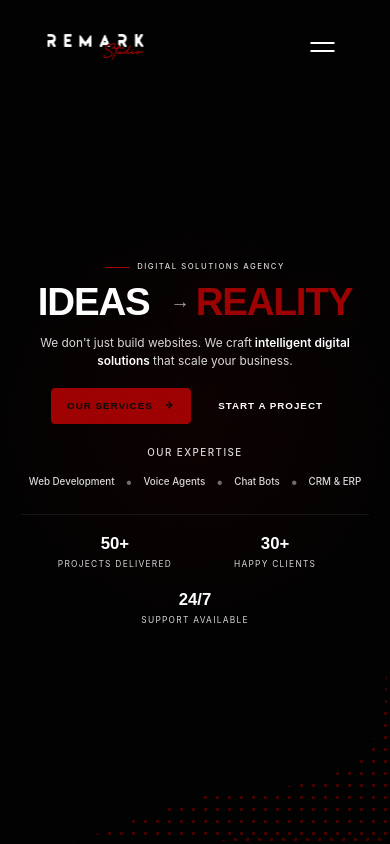
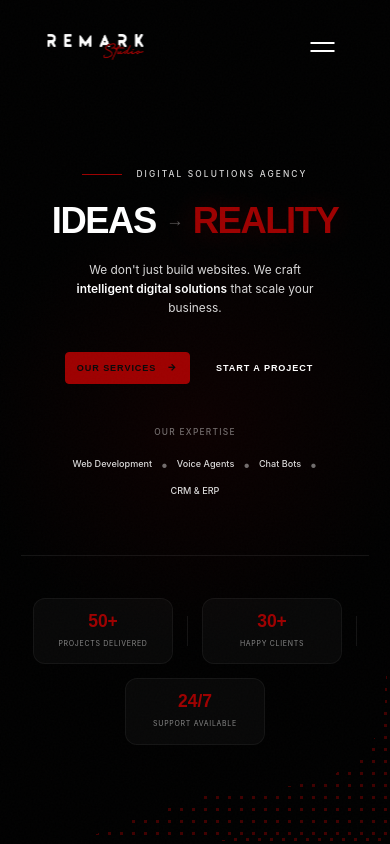
Before and after one commit to AdamChoudary/Remark, a React (Vite) app: page / in a window 390 px wide. Shown: the top 844 px of the page. Built offline with nearby package versions, Linux system fonts and the light colour scheme; a web font is replaced by a local one.

Commit message:
style: refine hero section mobile layout and responsive typography

```diff
--- a/src/components/Header/Header.css
+++ b/src/components/Header/Header.css
@@ -19,11 +19,15 @@
 
 .logo-link {
     flex-shrink: 0;
+    line-height: 0;
+    display: flex;
+    align-items: center;
 }
 
 .logo {
     height: 2.8rem;
     display: block;
+    vertical-align: middle;
     opacity: 0;
     animation: fadeSlideUp 0.6s 0.2s var(--ease-out) forwards;
 }
--- a/src/components/Hero/Hero.css
+++ b/src/components/Hero/Hero.css
@@ -313,85 +313,142 @@
 /* Large Phones (576px - 767px) */
 @media (max-width: 767px) {
     .hero {
-        padding: 5rem 0 3rem;
+        padding: 80px 0 60px;
         min-height: 100dvh;
+        display: flex;
+        flex-direction: column;
+        justify-content: center;
+        align-items: center;
         text-align: center;
     }
 
     .hero-eyebrow {
         justify-content: center;
-        margin-bottom: 0.5rem;
-        font-size: 0.65rem;
+        margin-bottom: 1.5rem;
+        font-size: 0.6rem;
+        letter-spacing: 0.25em;
     }
 
     .hero-title {
-        font-size: 3.5rem;
-        margin-bottom: 1rem;
-        letter-spacing: -0.03em;
+        font-size: 3rem;
+        margin-bottom: 1.5rem;
+        letter-spacing: -0.04em;
+        line-height: 1;
+        display: block;
     }
 
     .title-line {
+        display: flex;
         justify-content: center;
-        gap: 0.5rem;
+        align-items: center;
+        gap: 0.75rem;
+        flex-wrap: wrap;
+    }
+
+    .title-word:first-child {
+        transform: none;
+        font-weight: 700;
+        opacity: 1;
+    }
+
+    .title-word.accent {
+        transform: none;
+        font-weight: 700;
+        text-shadow: 0 0 30px var(--accent-glow);
+    }
+
+    .title-arrow {
+        font-size: 1.25rem;
+        margin: 0;
+        transform: none;
+        opacity: 0.5;
     }
 
     .hero-subtitle {
-        font-size: 1rem;
-        margin-bottom: 1.75rem;
+        font-size: 0.95rem;
+        margin-bottom: 2.5rem;
+        max-width: 320px;
         margin-left: auto;
         margin-right: auto;
+        line-height: 1.6;
+        opacity: 0.8;
     }
 
     .hero-cta {
+        display: flex;
         justify-content: center;
-        margin-bottom: 1.5rem;
-        gap: 0.5rem;
+        align-items: center;
+        margin-bottom: 3rem;
+        gap: 1.25rem;
     }
 
     .hero-cta .btn {
-        padding: 0.6rem 1.1rem;
-        font-size: 0.7rem;
+        padding: 0.6rem 1rem;
+        font-size: 0.65rem;
+        letter-spacing: 0.1em;
+        min-width: 140px;
     }
 
     .hero-trust {
         flex-direction: column;
         align-items: center;
-        gap: 0.75rem;
-        width: 100%;
+        gap: 1rem;
+        margin-bottom: 4rem;
+    }
+
+    .trust-label {
+        font-size: 0.6rem;
+        opacity: 0.5;
     }
 
     .trust-logos {
         justify-content: center;
         flex-wrap: wrap;
-        gap: 0.75rem;
+        gap: 0.6rem;
+        max-width: 280px;
     }
 
     .trust-logo {
-        font-size: 0.7rem;
+        font-size: 0.65rem;
     }
 
     .hero-stats {
+        margin-top: auto;
+        padding-top: 3rem;
+        display: flex;
+        flex-wrap: wrap;
         justify-content: center;
-        flex-wrap: wrap;
-        gap: 1.5rem;
-        margin-top: 1.5rem;
-        padding-top: 1.5rem;
+        gap: 1rem;
+        width: 100%;
     }
 
     .stat {
-        min-width: 45%;
+        background: rgba(255, 255, 255, 0.03);
+        backdrop-filter: blur(10px);
+        -webkit-backdrop-filter: blur(10px);
+        border: 1px solid rgba(255, 255, 255, 0.05);
+        padding: 1rem 1.5rem;
+        border-radius: 12px;
+        min-width: 140px;
+        text-align: center;
+        transition: transform 0.3s var(--ease-out);
     }
 
-    .stat-divider {
-        display: none;
+    .stat:nth-child(even) {
+        transform: translateY(10px);
     }
 
     .stat-number {
-        font-size: 1.35rem;
+        font-size: 1.25rem;
+        color: var(--accent);
+        display: block;
+        margin-bottom: 0.2rem;
     }
 
     .stat-label {
-        font-size: 0.6rem;
+        font-size: 0.5rem;
+        letter-spacing: 0.1em;
+        opacity: 0.6;
     }
 
     .hero-scroll {
@@ -402,41 +459,30 @@
 /* Small Phones (up to 575px) */
 @media (max-width: 575px) {
     .hero {
-        padding: 4.5rem 0 2rem;
-        min-height: 100dvh;
-    }
-
-    .hero-eyebrow {
-        margin-bottom: 0.75rem;
-        font-size: 0.55rem;
-        gap: 0.5rem;
-    }
-
-    .eyebrow-line {
-        width: 25px;
+        padding: 100px 0 40px;
     }
 
     .hero-title {
-        font-size: 2.75rem;
+        font-size: 2.6rem;
     }
 
     .hero-subtitle {
         font-size: 0.85rem;
-        margin-bottom: 1.25rem;
-        line-height: 1.5;
+        max-width: 260px;
     }
 
     .hero-cta {
-        gap: 0.75rem;
-        margin-bottom: 1.5rem;
+        gap: 1rem;
+        margin-bottom: 3rem;
     }
 
-    .stat {
-        min-width: 40%;
+    .hero-cta .btn {
+        min-width: 120px;
+        padding: 0.5rem 0.8rem;
     }
 
     .stat-number {
-        font-size: 1.2rem;
+        font-size: 1.25rem;
     }
 }
 
```
